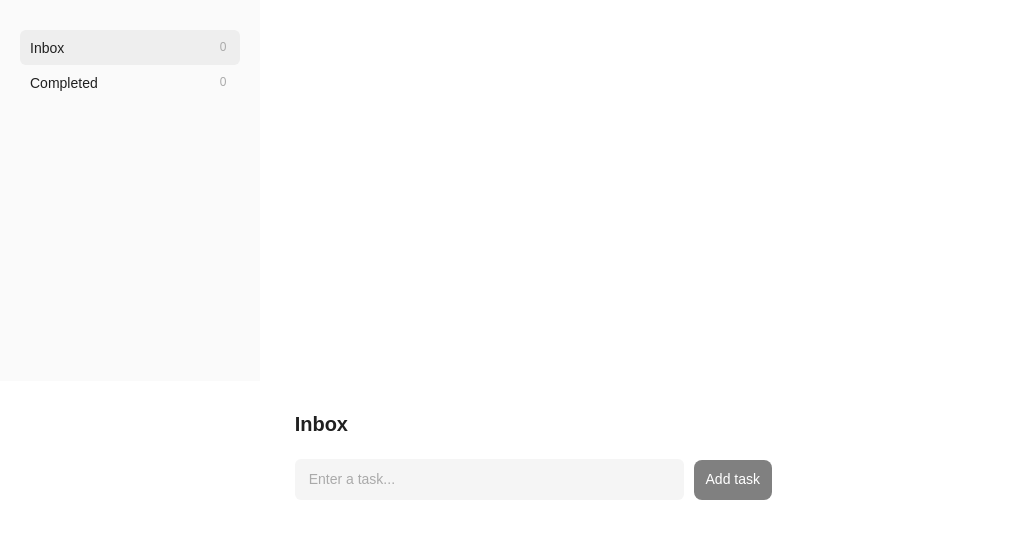
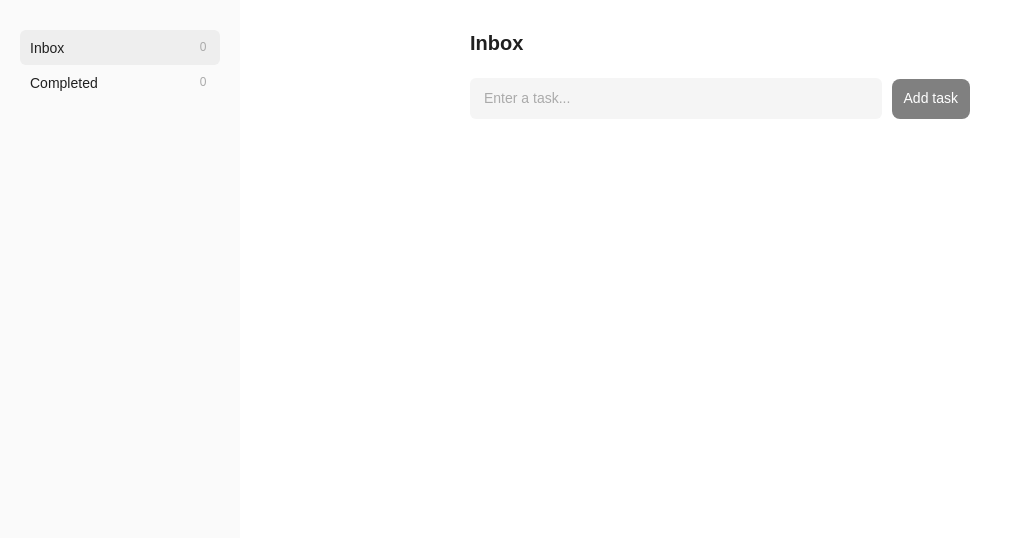
Before and after one commit to SirKaelan/Todo, a React (Create React App) app: page / in a window 1280 px wide. Shown: the top 538 px of the page, without its empty margins (0-1013 px from the left). Built offline with nearby package versions, Linux system fonts and the light colour scheme.

Commit message:
Scrap Grid system idea, but still keep it

```diff
--- a/src/features/tasks/task-navigation/task-navigation.module.scss
+++ b/src/features/tasks/task-navigation/task-navigation.module.scss
@@ -4,12 +4,16 @@
   // flex: 0 1 $tasks-navigation-width;
   // grid-column-start: 1;
   // grid-column-end: 3;
-  // min-width: 26rem;
   // max-width: 30rem;
-  min-width: 26rem;
+  min-width: 24rem;
   padding: 3rem 2rem;
   background-color: $tasks-nav-background-color;
   height: 100%;
+  width: 100%;
+
+  @media screen and (max-width: 960px) {
+    display: none;
+  }
 
   &__button {
     display: flex;
--- a/src/features/ui/grid/grid.module.scss
+++ b/src/features/ui/grid/grid.module.scss
@@ -35,7 +35,7 @@ $alignItemsDict: (
   &_container {
     display: flex;
     flex-wrap: wrap;
-    height: 100%;
+    height: 100vh;
   }
 
   &_item {
--- a/src/pages/tasks/home.tsx
+++ b/src/pages/tasks/home.tsx
@@ -9,29 +9,19 @@ import { Grid } from "features/ui";
 
 export const Home = (): JSX.Element => {
   return (
-    // <main className={styles.tasks}>
-    //   <TaskNavigation />
-
-    //   <article className={styles.tasks__manager}>
-    //     <div className={styles.tasks__manager__container}>
-    //       <Routes>
-    //         <Route index element={<Inbox />} />
-    //         <Route path="completed" element={<Completed />} />
-    //       </Routes>
-    //     </div>
-    //   </article>
-    // </main>
-
+    // One time use for fun
     <Grid container>
-      <Grid item lg={1}>
+      <Grid item md={2} lg={1}>
         <TaskNavigation />
       </Grid>
-      <Grid item lg={10}>
+      <Grid item xs={12} sm={12} md={9} lg={9}>
         <article className={styles.tasks__manager}>
-          <Routes>
-            <Route index element={<Inbox />} />
-            <Route path="completed" element={<Completed />} />
-          </Routes>
+          <div className={styles.tasks__manager__container}>
+            <Routes>
+              <Route index element={<Inbox />} />
+              <Route path="completed" element={<Completed />} />
+            </Routes>
+          </div>
         </article>
       </Grid>
     </Grid>
--- a/src/pages/tasks/tasks.module.scss
+++ b/src/pages/tasks/tasks.module.scss
@@ -6,20 +6,26 @@
   display: grid;
   grid-template-columns: repeat(12, 1fr);
   grid-template-rows: 1fr;
-  height: 100%;
+  // height: 100%;
 
   // Tasks page container/manager
   &__manager {
-    // display: flex;
+    display: flex;
+    justify-content: center;
     // align-items: center;
     // flex-direction: column;
-    // min-width: 40rem;
+    min-width: 26rem;
     padding: 2.8rem;
-    margin: 0 25% 0 25%;
+    // width: 100%;
     // grid-column-start: 5;
     // grid-column-end: 11;
     &__container {
       // flex: 0 1 $tasks-manager-width;
+      flex: 0 1 50rem;
+
+      @media screen and (max-width: 960px) {
+        flex: 1;
+      }
     }
   }
 }
```
